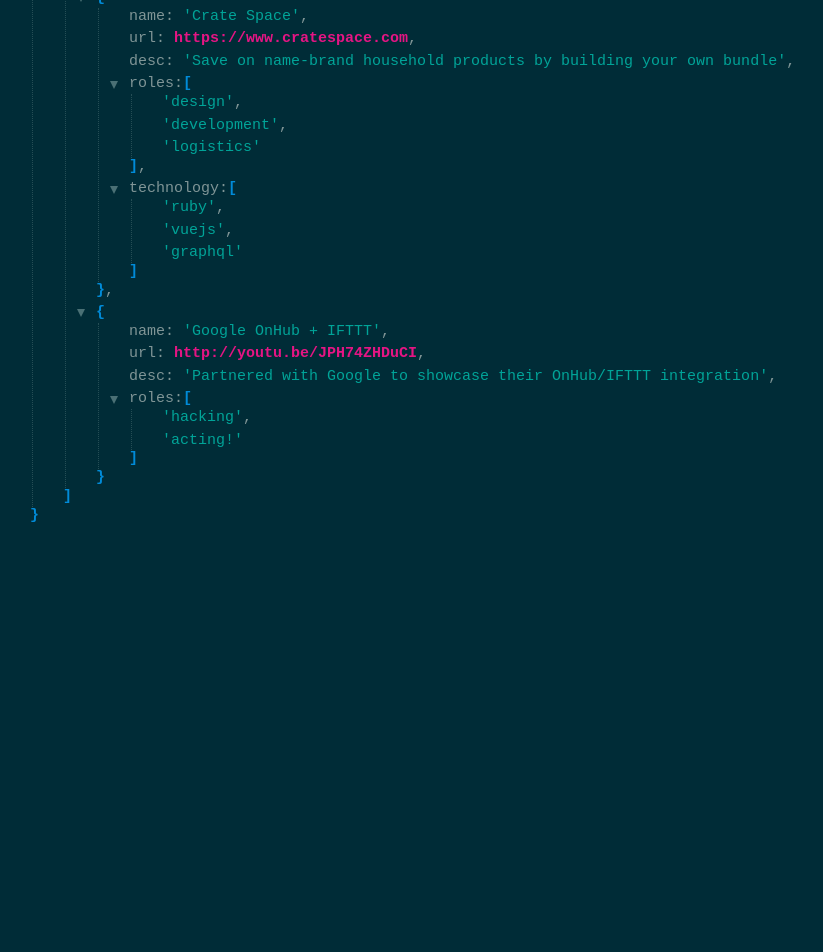
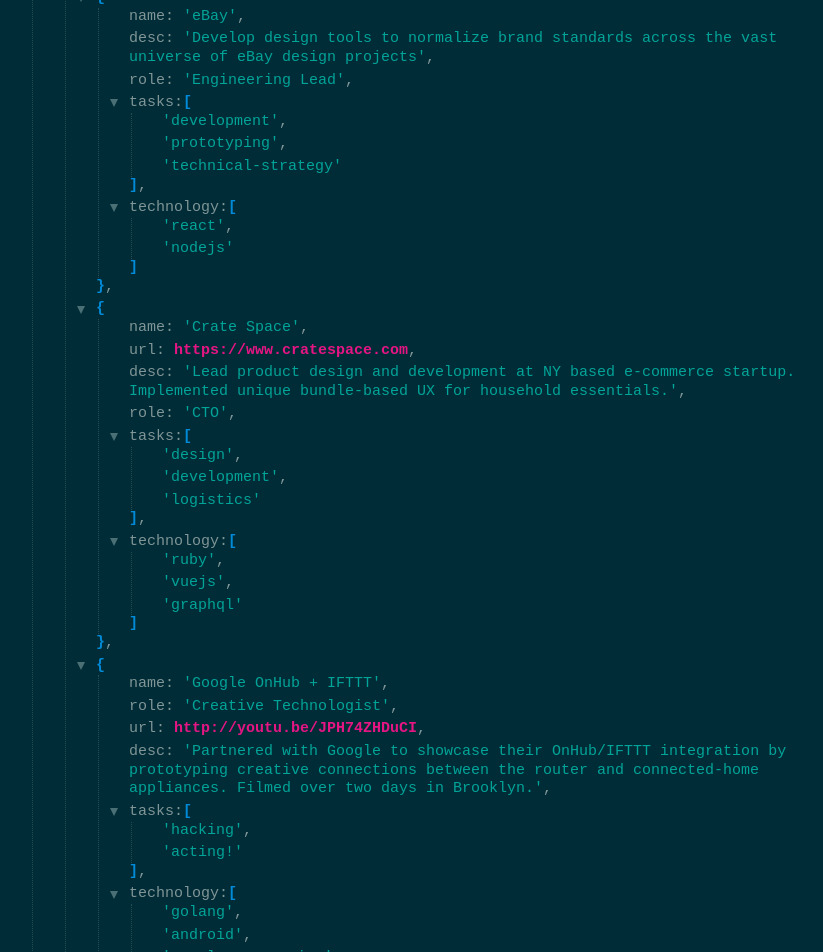
Before and after one commit to keighl/kyletruscott.com, a Vue app: page / in a window 1280 px wide. Shown: the part 960-1912 px from the top of the page, without its empty margins (235-1058 px from the left). Before the commit the page ends 1594 px from the top, so only its background shows below. Built offline with nearby package versions, Linux system fonts and the light colour scheme.

Commit message:
Update recent work

```diff
--- a/src/data.js
+++ b/src/data.js
@@ -29,8 +29,8 @@
   },
   technology: [
     'golang',
+    'react',
     'vuejs',
-    'react',
     'ruby',
     'graphql',
     'nodejs',
@@ -39,10 +39,25 @@
   ],
   recent_work: [
     {
+      name: 'eBay',
+      desc: 'Develop design tools to normalize brand standards across the vast universe of eBay design projects',
+      role: 'Engineering Lead',
+      tasks: [
+        'development',
+        'prototyping',
+        'technical-strategy'
+      ],
+      technology: [
+        'react',
+        'nodejs'
+      ]
+    },
+    {
       name: 'Crate Space',
       url: 'https://www.cratespace.com',
-      desc: 'Save on name-brand household products by building your own bundle',
-      roles: [
+      desc: 'Lead product design and development at NY based e-commerce startup. Implemented unique bundle-based UX for household essentials.',
+      role: 'CTO',
+      tasks: [
         'design',
         'development',
         'logistics'
@@ -55,11 +70,18 @@
     },
     {
       name: 'Google OnHub + IFTTT',
+      role: 'Creative Technologist',
       url: 'http://youtu.be/JPH74ZHDuCI',
-      desc: 'Partnered with Google to showcase their OnHub/IFTTT integration',
-      roles: [
+      desc: 'Partnered with Google to showcase their OnHub/IFTTT integration by prototyping creative connections between the router and connected-home appliances. Filmed over two days in Brooklyn.',
+      tasks: [
         'hacking',
         'acting!'
+      ],
+      technology: [
+        'golang',
+        'android',
+        'google-app-engine',
+        'iot-apis'
       ]
     }
   ]
```
